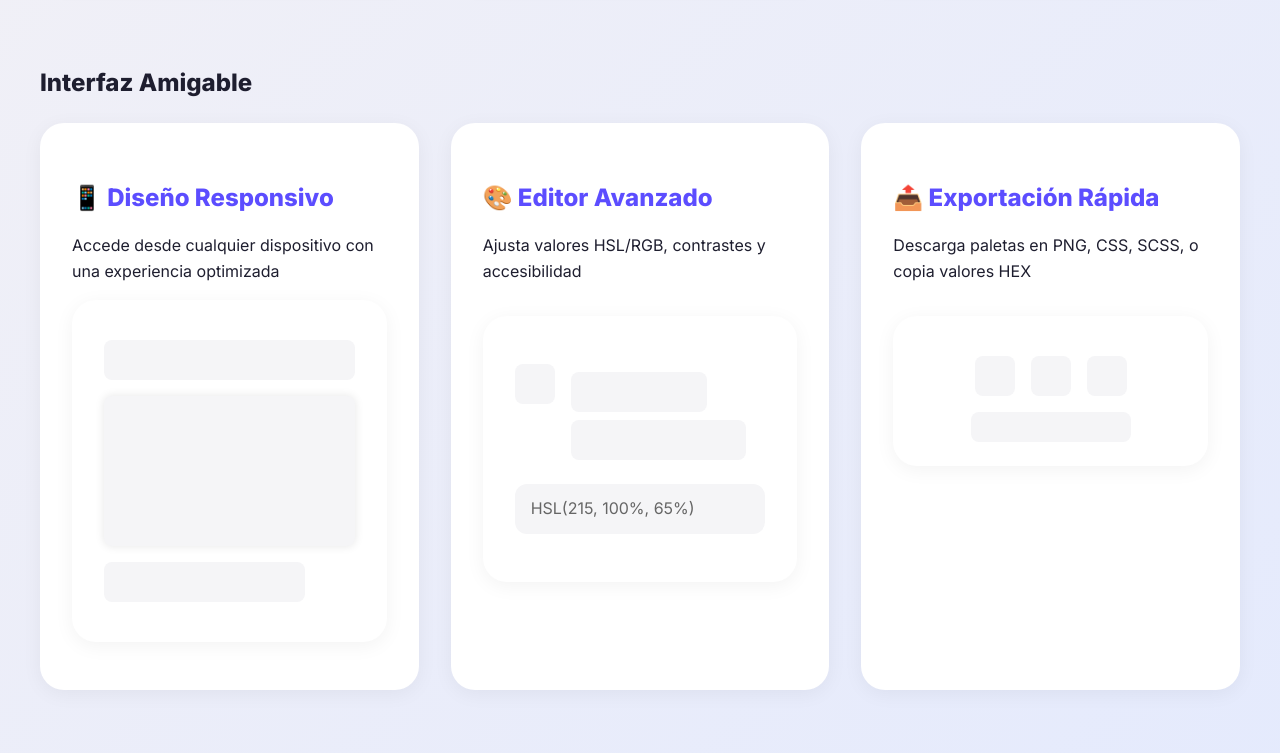
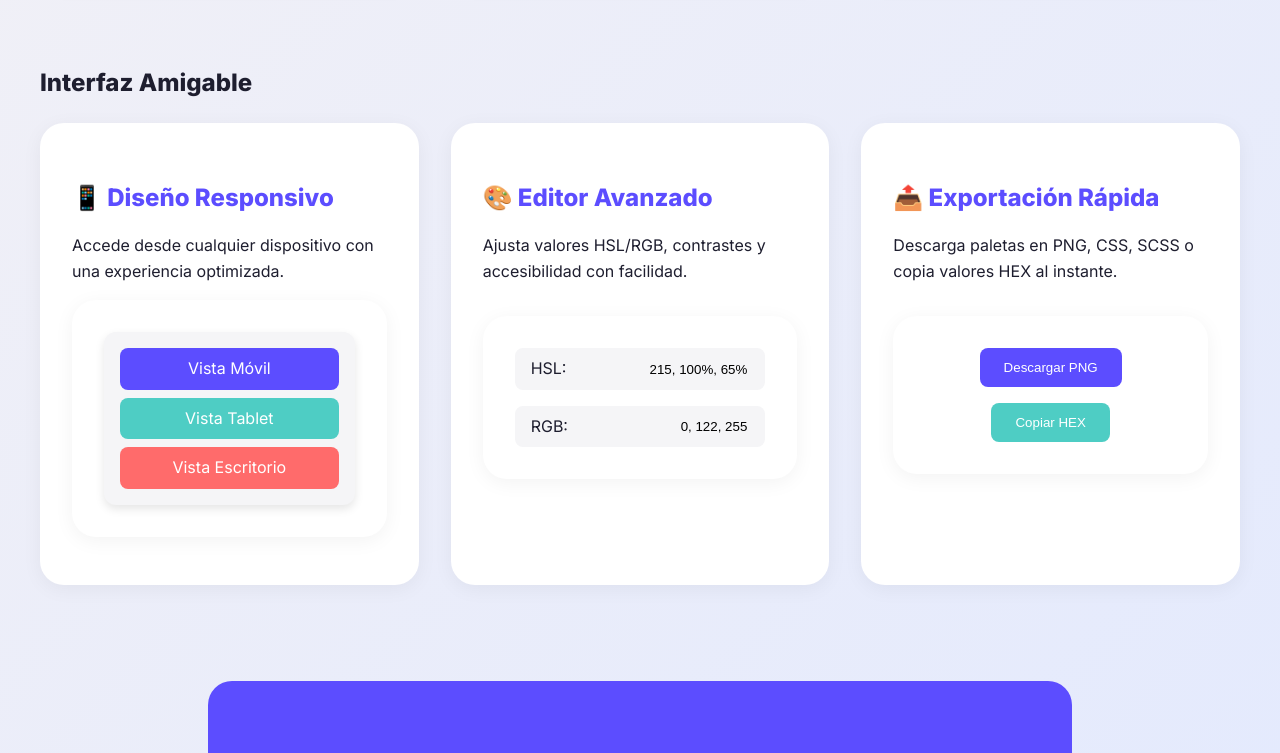
Before and after one commit to jssroberto/colorflow-landing, a plain HTML site: page index.html in a window 1280 px wide. Shown: the part 2320-3073 px from the top of the page. Drawn offline with Linux system fonts and the light colour scheme.

Commit message:
Enhance UI with improved HTML structure and CSS hover animations for better user experience

```diff
--- a/index.html
+++ b/index.html
@@ -9,8 +9,11 @@
       rel="stylesheet"
     />
     <link rel="stylesheet" href="styles.css" />
-    <link rel="icon" href="https://store-images.s-microsoft.com/image/apps.60649.13895754347783163.408f11ee-efa1-44d9-a469-bb1ad046c7eb.14f359ce-fce2-44ba-9834-e98b55449321?h=253" type="image/png" />
-
+    <link
+      rel="icon"
+      href="https://store-images.s-microsoft.com/image/apps.60649.13895754347783163.408f11ee-efa1-44d9-a469-bb1ad046c7eb.14f359ce-fce2-44ba-9834-e98b55449321?h=253"
+      type="image/png"
+    />
   </head>
   <body>
     <header>
@@ -140,7 +143,7 @@
       </div>
     </section>
 
-        <section class="section" id="para-quien-es">
+    <section class="section" id="para-quien-es">
       <h2>¿Para quién es ColorFlow?</h2>
       <p>
         Ideal para diseñadores, desarrolladores, creativos, emprendedores y
@@ -178,79 +181,126 @@
     <section class="section" id="interfaz-amigable">
       <h2>Interfaz Amigable</h2>
       <div class="features">
+        <!-- Responsive Design -->
         <div class="feature">
           <h3>📱 Diseño Responsivo</h3>
           <p>
-            Accede desde cualquier dispositivo con una experiencia optimizada
+            Accede desde cualquier dispositivo con una experiencia optimizada.
           </p>
-          <div class="ui-mockup" style="max-width: 300px; margin: 1rem auto">
-            <div class="preview-bar"></div>
-            <div class="color-chip" style="height: 150px; margin: 1rem 0"></div>
-            <div class="preview-bar" style="width: 80%"></div>
-          </div>
-        </div>
-        <div class="feature">
-          <h3>🎨 Editor Avanzado</h3>
-          <p>Ajusta valores HSL/RGB, contrastes y accesibilidad</p>
-          <div class="ui-mockup">
-            <div style="display: flex; gap: 1rem; margin: 1rem 0">
-              <div
-                style="
-                  width: 40px;
-                  height: 40px;
-                  border-radius: 8px;
-                  background: #f5f5f7;
-                "
-              ></div>
-              <div style="flex-grow: 1">
-                <div class="preview-bar" style="width: 70%"></div>
-                <div class="preview-bar" style="width: 90%"></div>
-              </div>
-            </div>
-            <div class="ui-input">HSL(215, 100%, 65%)</div>
-          </div>
-        </div>
-        <div class="feature">
-          <h3>📤 Exportación Rápida</h3>
-          <p>Descarga paletas en PNG, CSS, SCSS, o copia valores HEX</p>
-          <div class="ui-mockup" style="text-align: center; padding: 1.5rem">
+          <div class="ui-mockup" style="max-width: 300px; margin: 1rem auto; text-align: center;">
             <div
               style="
                 display: flex;
-                justify-content: center;
-                gap: 1rem;
-                margin: 1rem 0;
+                flex-direction: column;
+                gap: 0.5rem;
+                padding: 1rem;
+                background: #f5f5f7;
+                border-radius: 12px;
+                box-shadow: 0 4px 10px rgba(0, 0, 0, 0.1);
               "
             >
+              <div style="background: #5c4dff; color: #fff; padding: 0.5rem; border-radius: 8px;">
+                Vista Móvil
+              </div>
+              <div style="background: #4ecdc4; color: #fff; padding: 0.5rem; border-radius: 8px;">
+                Vista Tablet
+              </div>
+              <div style="background: #ff6b6b; color: #fff; padding: 0.5rem; border-radius: 8px;">
+                Vista Escritorio
+              </div>
+            </div>
+          </div>
+        </div>
+
+        <!-- Advanced Editor -->
+        <div class="feature">
+          <h3>🎨 Editor Avanzado</h3>
+          <p>
+            Ajusta valores HSL/RGB, contrastes y accesibilidad con facilidad.
+          </p>
+          <div class="ui-mockup">
+            <div style="display: flex; flex-direction: column; gap: 1rem">
               <div
                 style="
-                  width: 40px;
-                  height: 40px;
+                  display: flex;
+                  justify-content: space-between;
+                  align-items: center;
+                  padding: 0.5rem 1rem;
                   background: #f5f5f7;
                   border-radius: 8px;
                 "
-              ></div>
+              >
+                <span>HSL:</span>
+                <input
+                  type="text"
+                  value="215, 100%, 65%"
+                  style="
+                    border: none;
+                    background: none;
+                    text-align: right;
+                    width: 100px;
+                  "
+                />
+              </div>
               <div
                 style="
-                  width: 40px;
-                  height: 40px;
+                  display: flex;
+                  justify-content: space-between;
+                  align-items: center;
+                  padding: 0.5rem 1rem;
                   background: #f5f5f7;
                   border-radius: 8px;
                 "
-              ></div>
-              <div
-                style="
-                  width: 40px;
-                  height: 40px;
-                  background: #f5f5f7;
-                  border-radius: 8px;
-                "
-              ></div>
+              >
+                <span>RGB:</span>
+                <input
+                  type="text"
+                  value="0, 122, 255"
+                  style="
+                    border: none;
+                    background: none;
+                    text-align: right;
+                    width: 100px;
+                  "
+                />
+              </div>
             </div>
-            <div
-              class="preview-bar"
-              style="height: 30px; width: 60%; margin: 0 auto"
-            ></div>
+          </div>
+        </div>
+
+        <!-- Quick Export -->
+        <div class="feature">
+          <h3>📤 Exportación Rápida</h3>
+          <p>
+            Descarga paletas en PNG, CSS, SCSS o copia valores HEX al instante.
+          </p>
+          <div class="ui-mockup" style="text-align: center; padding: 1.5rem">
+            <button
+              style="
+                background: #5c4dff;
+                color: #fff;
+                border: none;
+                padding: 0.75rem 1.5rem;
+                border-radius: 8px;
+                cursor: pointer;
+                margin: 0.5rem;
+              "
+            >
+              Descargar PNG
+            </button>
+            <button
+              style="
+                background: #4ecdc4;
+                color: #fff;
+                border: none;
+                padding: 0.75rem 1.5rem;
+                border-radius: 8px;
+                cursor: pointer;
+                margin: 0.5rem;
+              "
+            >
+              Copiar HEX
+            </button>
           </div>
         </div>
       </div>
@@ -270,7 +320,8 @@
         <div class="footer-section">
           <h3>ColorFlow</h3>
           <p>
-            Generador Inteligente de Paletas de Colores para Diseñadores y Creativos.
+            Generador Inteligente de Paletas de Colores para Diseñadores y
+            Creativos.
           </p>
         </div>
         <div class="footer-section">
@@ -285,23 +336,35 @@
         </div>
         <div class="footer-section">
           <h3>Contacto</h3>
-          <p>Email: <a href="mailto:soporte@colorflow.com">soporte@colorflow.com</a></p>
+          <p>
+            Email:
+            <a href="mailto:soporte@colorflow.com">soporte@colorflow.com</a>
+          </p>
           <p>Teléfono: +52 644 151 6467</p>
           <p>Dirección: Calle Eucalipto #926, Ciudad Obregón, México</p>
         </div>
         <div class="footer-section">
           <h3>Síguenos</h3>
           <ul class="social-links">
-            <li><a href="https://facebook.com/" target="_blank">Facebook</a></li>
+            <li>
+              <a href="https://facebook.com/" target="_blank">Facebook</a>
+            </li>
             <li><a href="https://twitter.com/" target="_blank">Twitter</a></li>
-            <li><a href="https://instagram.com/" target="_blank">Instagram</a></li>
-            <li><a href="https://linkedin.com/" target="_blank">LinkedIn</a></li>
+            <li>
+              <a href="https://instagram.com/" target="_blank">Instagram</a>
+            </li>
+            <li>
+              <a href="https://linkedin.com/" target="_blank">LinkedIn</a>
+            </li>
           </ul>
         </div>
       </div>
       <div class="footer-bottom">
         <p>&copy; 2025 ColorFlow. Todos los derechos reservados.</p>
-        <p><a href="terms.html">Términos y Condiciones</a> | <a href="privacy.html">Política de Privacidad</a></p>
+        <p>
+          <a href="terms.html">Términos y Condiciones</a> |
+          <a href="privacy.html">Política de Privacidad</a>
+        </p>
       </div>
     </footer>
   </body>
--- a/styles.css
+++ b/styles.css
@@ -509,3 +509,28 @@ footer {
 .navbar-links a:hover {
     color: #ffdd57;
 }
+
+/* Add hover animation for process-step */
+.process-step {
+    padding: 2rem;
+    background: #fff;
+    border-radius: 1.5rem;
+    position: relative;
+    transition: transform 0.3s ease, box-shadow 0.3s ease; /* Smooth transition */
+}
+
+.process-step:hover {
+    transform: translateY(-10px); /* Slight lift on hover */
+}
+/* Add hover animation for ui-mockup */
+.ui-mockup {
+    background: #fff;
+    border-radius: 1.5rem;
+    padding: 2rem;
+    margin: 2rem 0;
+    transition: transform 0.3s ease, box-shadow 0.3s ease; /* Smooth transition */
+}
+
+.ui-mockup:hover {
+    transform: translateY(-5px); /* Slight lift on hover */
+}
```
